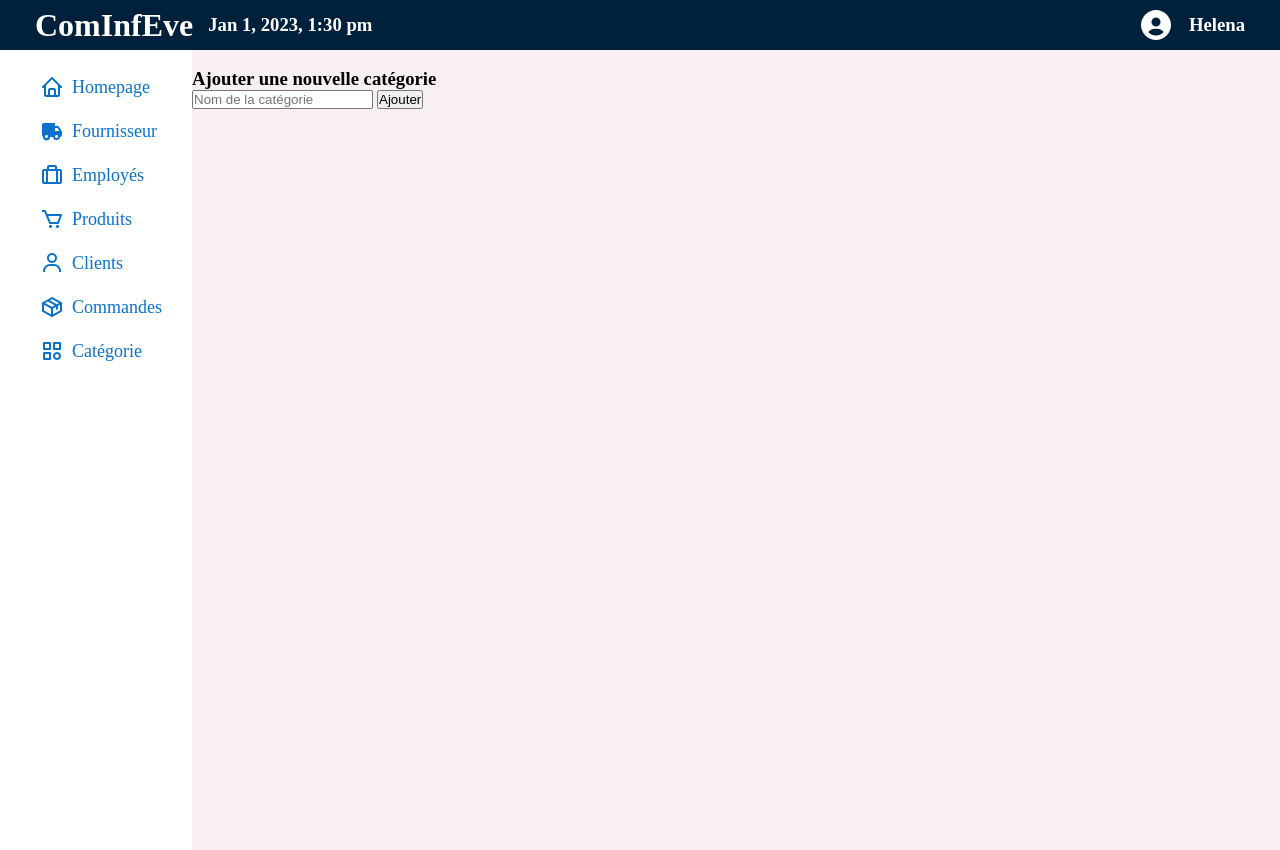
After one commit to nicolasmarra/cominfeve, a PHP site: page /categories.php in a window 1280 px wide. The commit adds this page. Run offline with PHP 8.4, Linux system fonts and the light colour scheme.

Commit message:
Ajout de la page categories.php

```diff
--- /dev/null
+++ b/categories.php
@@ -0,0 +1,76 @@
+<!DOCTYPE html>
+<html lang="fr">
+    <head>
+        <meta charset="UTF-8">
+        <meta http-equiv="X-UA-Compatible" content="IE=edge">
+        <meta name="viewport" content="width=device-width, initial-scale=1.0">
+        <link rel="preconnect" href="https://fonts.googleapis.com">
+        <link rel="preconnect" href="https://fonts.gstatic.com" crossorigin>
+        <link href="https://fonts.googleapis.com/css2?family=Open+Sans&family=Poppins:wght@500;700&display=swap" rel="stylesheet">
+        <style>
+        <?php include "style.css" ?>
+        </style>
+    </head>
+    <body>
+
+    <header>
+
+        <div id="logo-date">
+        <h1>ComInfEve</h1>
+
+        <h3><?php date_default_timezone_set('Europe/Paris');  echo date("M j, Y, g:i a");?></h3>
+        </div>
+
+        <div id="user">
+            <img src="./assets/user-circle-solid-36.png" alt="">
+            <h3>Helena</h3>
+        </div>
+    </header>
+
+    <div id="wrapper">
+    <nav>
+
+    <ul>
+        <li><a href="./index.php"><img src="./assets/home-regular-24.png" alt="home logo">  Homepage</a></li>
+        <li><a href="#"><img src="./assets/truck-solid-24.png" alt="fournisseur logo"> Fournisseur</a></li>
+        <li><a href="#"><img src="./assets/briefcase-alt-regular-24.png" alt="employés logo">Employés</a></li>
+        <li><a href="#"><img src="./assets/cart-regular-24.png" alt="produits logo">Produits</a></li>
+        <li><a href="#"><img src="./assets/user-regular-24.png" alt="clients logo">Clients</a></li>
+        <li><a href="#"><img src="./assets/package-regular-24.png" alt="">Commandes</a></li>
+        <li><a href="#"><img src="./assets/category-regular-24.png" alt="catégorie logo">Catégorie</a></li>
+    </ul>
+    </nav>
+
+    <main >
+
+    <div class="add">
+
+    <div>
+
+        <img src="" alt="">
+        <h3>Ajouter une nouvelle catégorie</h3>
+
+    </div>
+
+    <div>
+
+        <form action="">
+        <input type="text" placeholder = "Nom de la catégorie">
+        <input type="submit" value="Ajouter">
+        </form>
+
+    </div>
+
+    </div>
+
+
+    </main>
+
+    </div>
+
+    <footer>
+
+    </footer>
+
+</body>
+</html>
--- a/index.php
+++ b/index.php
@@ -10,7 +10,7 @@
         <style>
         <?php include "style.css" ?>
         </style>
-        <?php require "homepage.php" ?>
+        <?php require "script_index.php" ?>
     </head>
     <body>
 
@@ -39,7 +39,7 @@
         <li><a href="#"><img src="./assets/cart-regular-24.png" alt="produits logo">Produits</a></li>
         <li><a href="#"><img src="./assets/user-regular-24.png" alt="clients logo">Clients</a></li>
         <li><a href="#"><img src="./assets/package-regular-24.png" alt="">Commandes</a></li>
-        <li><a href="#"><img src="./assets/category-regular-24.png" alt="catégorie logo">Catégorie</a></li>
+        <li><a href="./categories.php"><img src="./assets/category-regular-24.png" alt="catégorie logo">Catégories</a></li>
     </ul>
     </nav>
 
```
Also changed, not shown: script_index.php (renamed from homepage.php).
